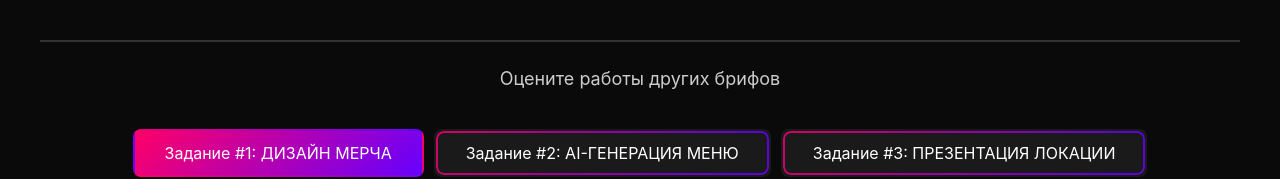
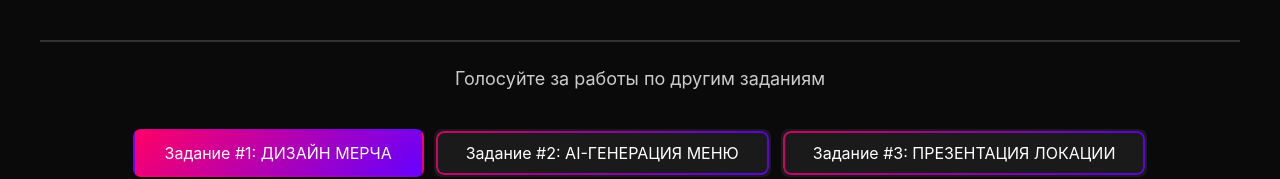
Before and after one commit to juliana-makarova/aibattle-results, a plain HTML site: page index.html in a window 1280 px wide. Shown: the part 10144-10323 px from the top of the page. Drawn offline with Linux system fonts and the light colour scheme.

Commit message:
Update bottom CTA text

```diff
--- a/index.html
+++ b/index.html
@@ -664,7 +664,7 @@
 
     <!-- CTA: SWITCH TASKS -->
     <div class="cta-section">
-        <div class="cta-title">Оцените работы других брифов</div>
+        <div class="cta-title">Голосуйте за работы по другим заданиям</div>
         <div class="tabs tabs--bottom">
             <div class="tab" data-battle="1">Задание #1: ДИЗАЙН МЕРЧА</div>
             <div class="tab" data-battle="2">Задание #2: AI-ГЕНЕРАЦИЯ МЕНЮ</div>
```
